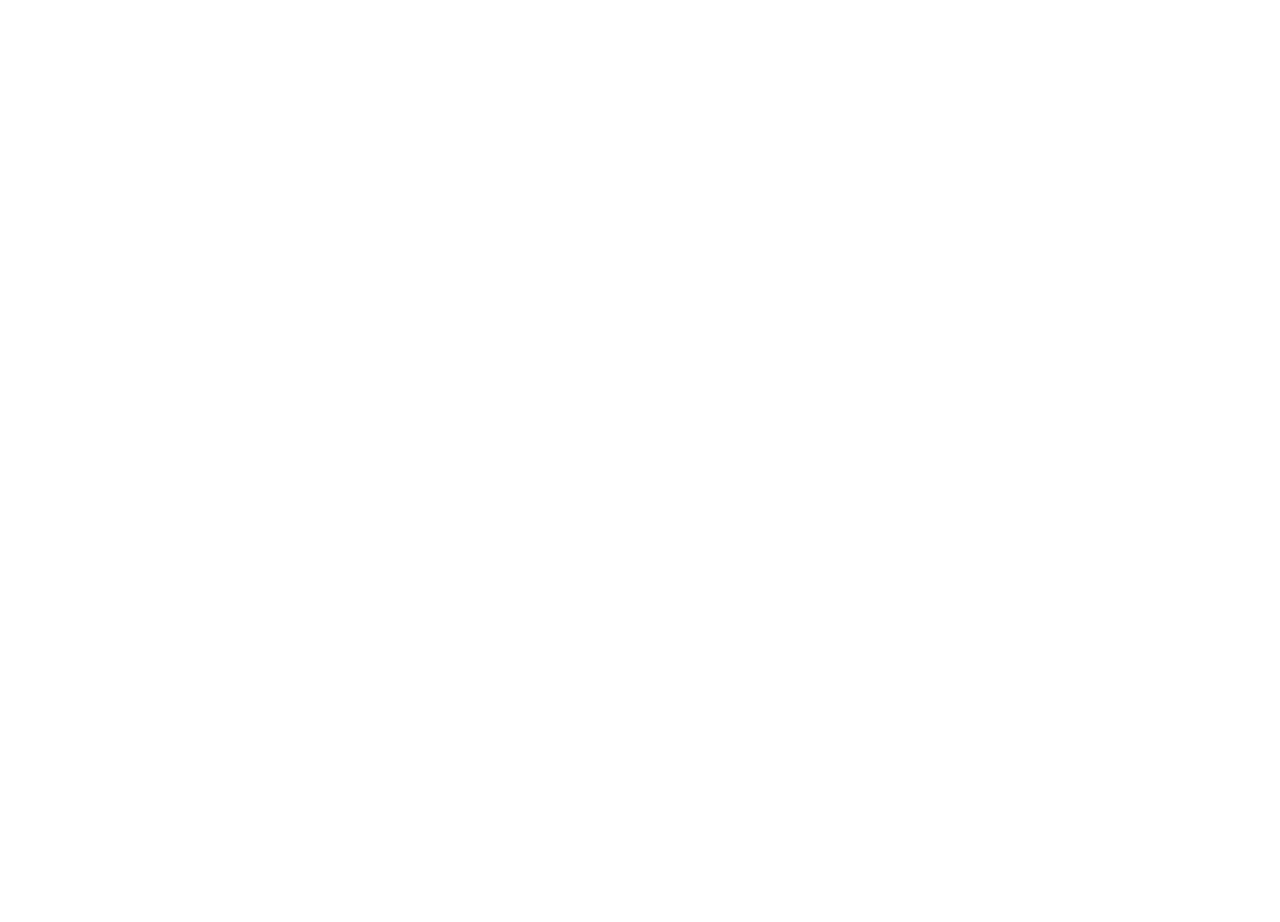
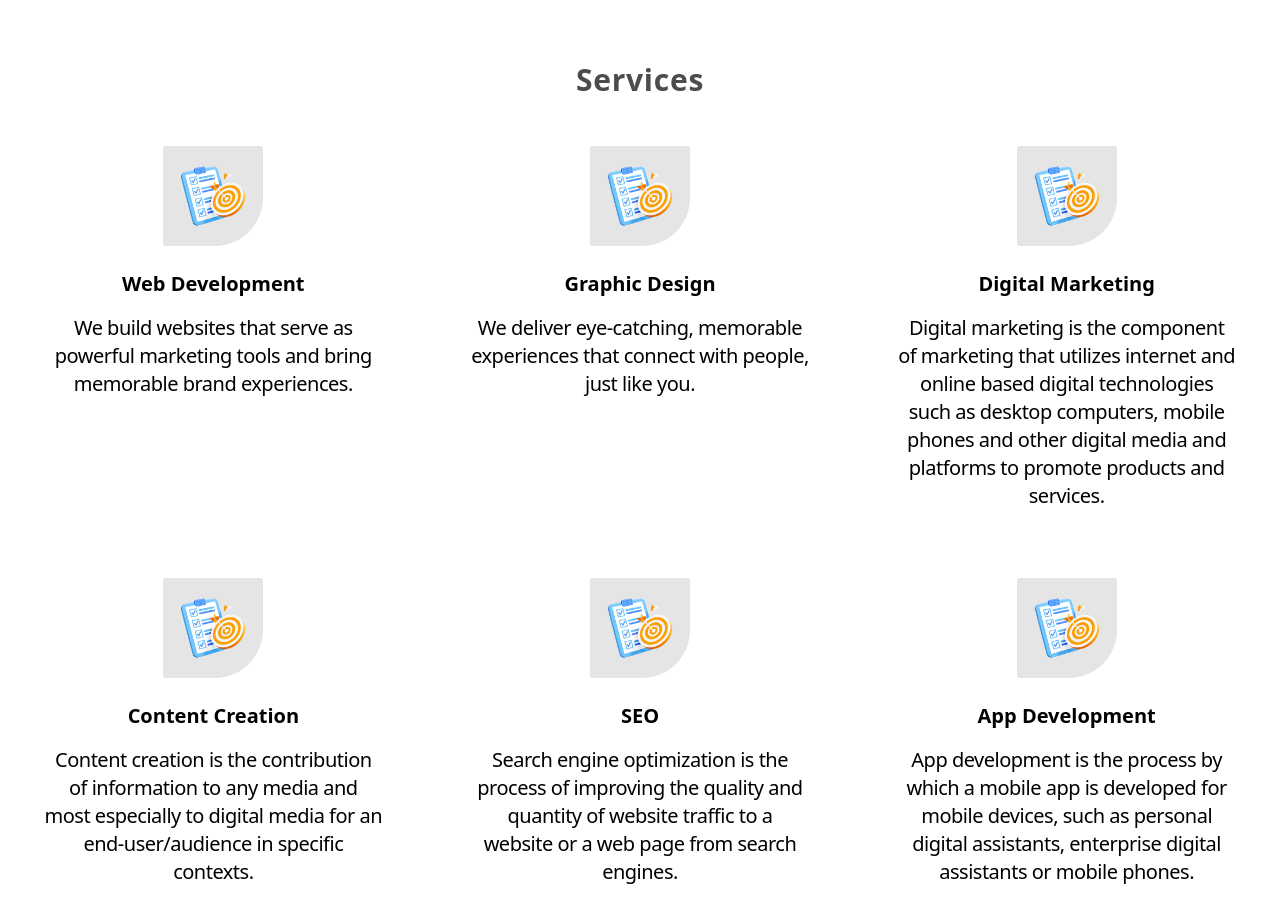
Before and after one commit to mk-muzzammil/DevYaar-Portfolio-Website, a React (Vite) app: page / in a window 1280 px wide. Shown: the part 802-1724 px from the top of the page. Before the commit the page ends 800 px from the top, so only its background shows below. Built offline with nearby package versions, Linux system fonts and the light colour scheme.

Commit message:
Add Services Section

```diff
--- a/src/App.jsx
+++ b/src/App.jsx
@@ -1,9 +1,10 @@
 import HeroSection from "./components/Hero/HeroSection";
-
+import Services from "./components/services/services";
 function App() {
   return (
     <>
       <HeroSection />
+      <Services />
     </>
   );
 }
--- a/src/components/Hero/HeroSection.jsx
+++ b/src/components/Hero/HeroSection.jsx
@@ -40,7 +40,7 @@
               </li>
               <li>
                 <Link
-                  to="section1"
+                  to="services"
                   smooth={true}
                   duration={400}
                   className="hover:cursor-pointer hover:border-b-[3px] hover:border-primary hover:pb-2 active:border-b-[3px] active:border-primary active:pb-2 "
--- /dev/null
+++ b/src/components/Services/Service.jsx
@@ -0,0 +1,17 @@
+const Service = ({ path, title, description }) => {
+  return (
+    <>
+      <div className="flex flex-col items-center gap-6 w-[370px] h-[400px]  p-4 rounded-br-[6rem] rounded-xl hover:bg-black hover:text-white transition-colors duration-300">
+        <div className="w-[100px] p-4 bg-black/10 rounded-sm rounded-br-[3rem] ">
+          <img src={path} alt={title} />
+        </div>
+        <div className="flex flex-col items-center gap-4 ">
+          <h1 className="text-center font-bold text-xl">{title}</h1>
+          <p className="text-center text-xl tracking-tight">{description}</p>
+        </div>
+      </div>
+    </>
+  );
+};
+
+export default Service;
--- /dev/null
+++ b/src/components/Services/Services.jsx
@@ -0,0 +1,71 @@
+import Service from "./service";
+const Services = () => {
+  let services = [
+    {
+      id: 1,
+      path: "/images/service.png",
+      title: "Web Development",
+      description:
+        "We build websites that serve as powerful marketing tools and bring memorable brand experiences.",
+    },
+    {
+      id: 2,
+      path: "/images/service.png",
+      title: "Graphic Design",
+      description:
+        "We deliver eye-catching, memorable experiences that connect with people, just like you.",
+    },
+    {
+      id: 3,
+      title: "Digital Marketing",
+      path: "/images/service.png",
+      description:
+        "Digital marketing is the component of marketing that utilizes internet and online based digital technologies such as desktop computers, mobile phones and other digital media and platforms to promote products and services.",
+    },
+    {
+      id: 4,
+      title: "Content Creation",
+      path: "/images/service.png",
+      description:
+        "Content creation is the contribution of information to any media and most especially to digital media for an end-user/audience in specific contexts.",
+    },
+    {
+      id: 5,
+      title: "SEO",
+      path: "/images/service.png",
+      description:
+        "Search engine optimization is the process of improving the quality and quantity of website traffic to a website or a web page from search engines.",
+    },
+    {
+      id: 6,
+      title: "App Development",
+      path: "/images/service.png",
+      description:
+        "App development is the process by which a mobile app is developed for mobile devices, such as personal digital assistants, enterprise digital assistants or mobile phones.",
+    },
+  ];
+
+  return (
+    <>
+      <section id="services" className="mt-12 mb-8 p-4 ">
+        <h1 className="text-3xl text-center text-black/70  font-bold tracking-wide mb-8">
+          Services
+        </h1>
+        <div className="grid grid-cols-1 sm:grid-cols-2 lg:grid-cols-3 xl:grid-cols-3 2xl:grid-cols-3 place-items-center gap-8">
+          {services.map((service) => {
+            return (
+              <Service
+                key={service.id}
+                path={service.path}
+                title={service.title}
+                description={service.description}
+              />
+            );
+          })}
+        </div>
+      </section>
+    </>
+  );
+};
+
+export default Services;
--- a/tailwind.config.js
+++ b/tailwind.config.js
@@ -5,6 +5,7 @@
     extend: {
       colors: {
         primary: "#FF6000",
+        secondary: "#0042D6",
       },
       fontFamily: {
         Inter: ["Inter", "sans-serif"],
```
Also changed, not shown: public/images/service.png (added).
